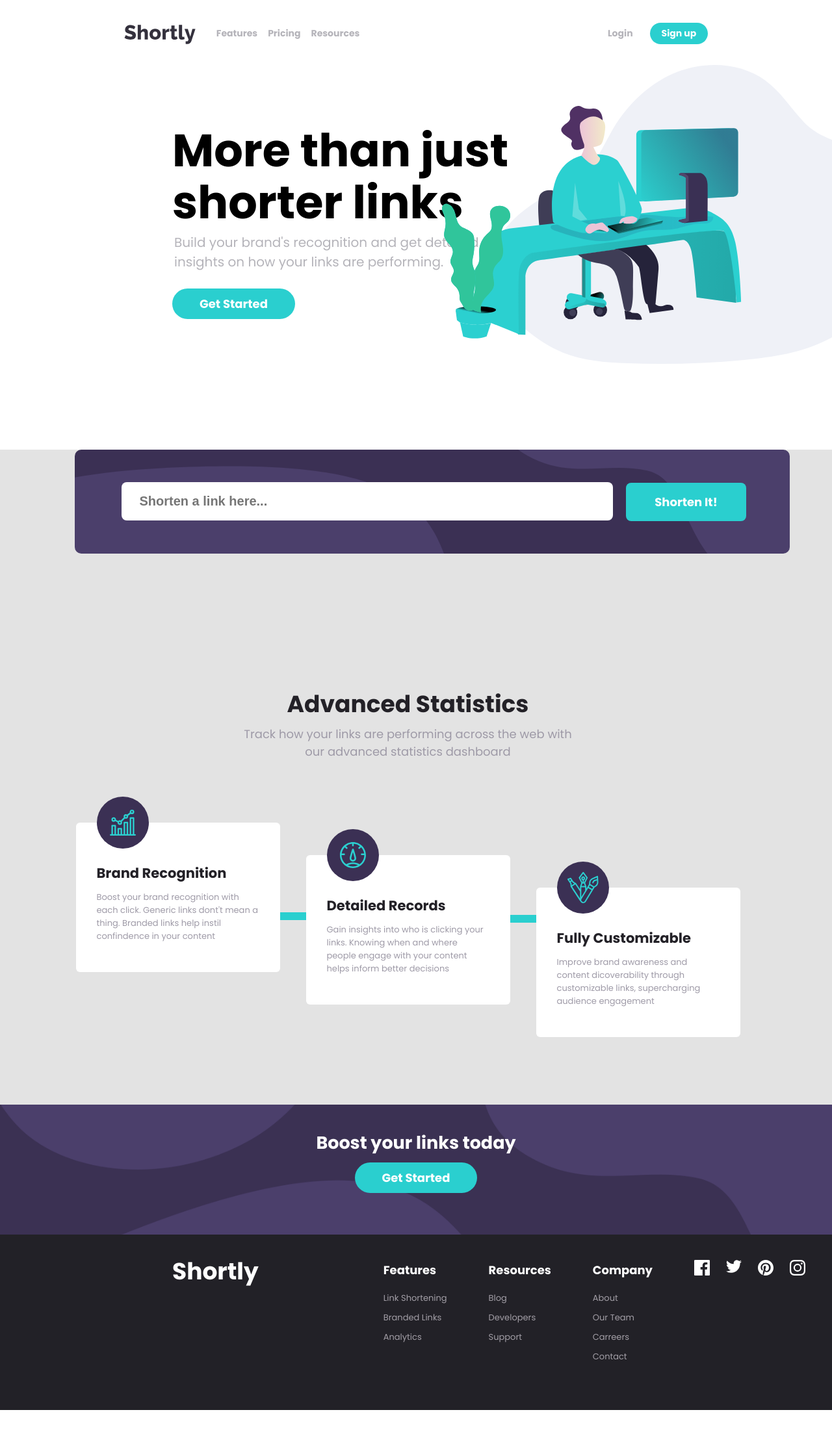
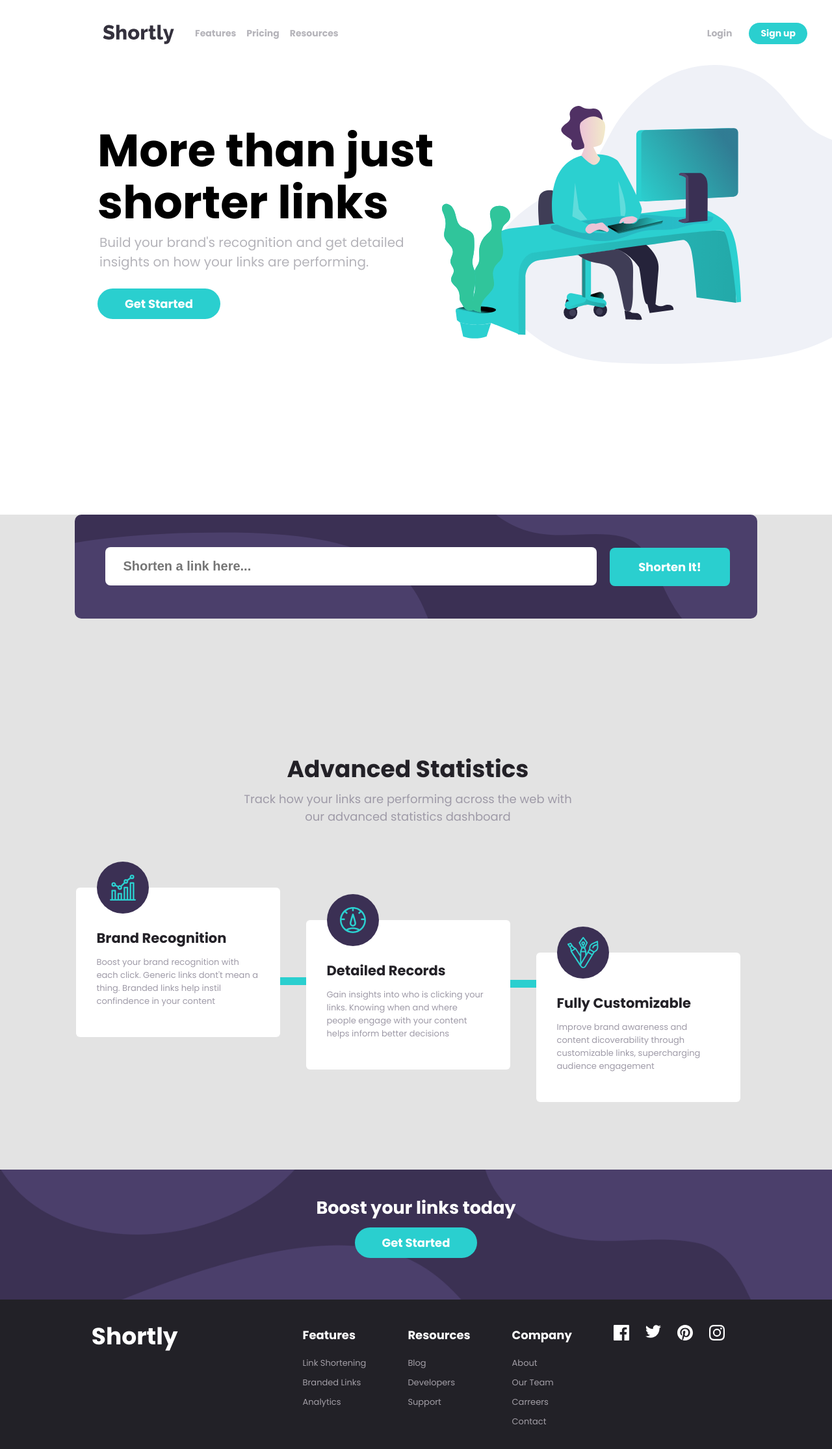
Before and after one commit to pehcs/encurtador_de_link-REACT-NODE, a React (Create React App) app: page / in a window 1280 px wide. Shown: the top 2230 px of the page at 65% size. Before the commit the page ends 2170 px from the top, so only its background shows below. Built offline with nearby package versions, Linux system fonts and the light colour scheme.

Commit message:
teste de alinhamento

```diff
--- a/src/partials/Banner/index.js
+++ b/src/partials/Banner/index.js
@@ -12,7 +12,6 @@ export default function Banner(){
                 <Button styled="br50 bigGet" >Get Started</Button>
             </div>
             <img id="ilust" src={ilust}/>
-
         </section>
     )
 }
--- a/src/partials/Banner/style.css
+++ b/src/partials/Banner/style.css
@@ -1,8 +1,8 @@
 .banner{
     display: flex;
     padding-top: 120px;
-    margin-left: 265px;
-    height: 500px;
+    margin-left: 150px;
+    height: 600px;
     overflow-x: hidden;
 }
 
--- a/src/partials/Footer/style.css
+++ b/src/partials/Footer/style.css
@@ -11,14 +11,12 @@
     background-position: center center;
     background-repeat: no-repeat;
     background-size: cover;
+}
 
-
-}
 .logo{
     margin-top: 2%;
-    margin-left:265px;
+    margin-left: 11vw;
     margin-right: 5%;
-
 }
 
 .footer{
--- a/src/partials/Input/style.css
+++ b/src/partials/Input/style.css
@@ -13,13 +13,13 @@
     background-repeat: no-repeat;
     background-position:center center;
     background-size: cover;
-    width: 1100px;
+    width: 1050px;
     height: 10rem;
     display: flex;
     justify-content: center;
     align-items: center;
     border-radius: 10px;
-    margin-left: 50px;
+
 }
 
 .container-entrada{
--- a/src/partials/Nav/index.js
+++ b/src/partials/Nav/index.js
@@ -5,6 +5,7 @@ import Button from  "../../components/Button"
 
 export default function Nav () {
     return(
+
         <nav className="navbar">
             <ul>
                 <li><a><img id="logo" src={logo}/></a></li>
@@ -17,6 +18,7 @@ export default function Nav () {
                 <li><button id="login">Login</button></li>
                 <li><Button styled="br20 small">Sign up</Button></li>
             </ul>
-        </nav>
+            </nav>
+
     )
 }
--- a/src/partials/Nav/style.css
+++ b/src/partials/Nav/style.css
@@ -1,7 +1,10 @@
+
 .navbar{
     display: flex;
-    justify-content: space-around;
+    justify-content: space-between;
     margin-top: 30px;
+    width: 1100px;
+    margin-left: 150px;
 }
 
 .navbar ul{
```
